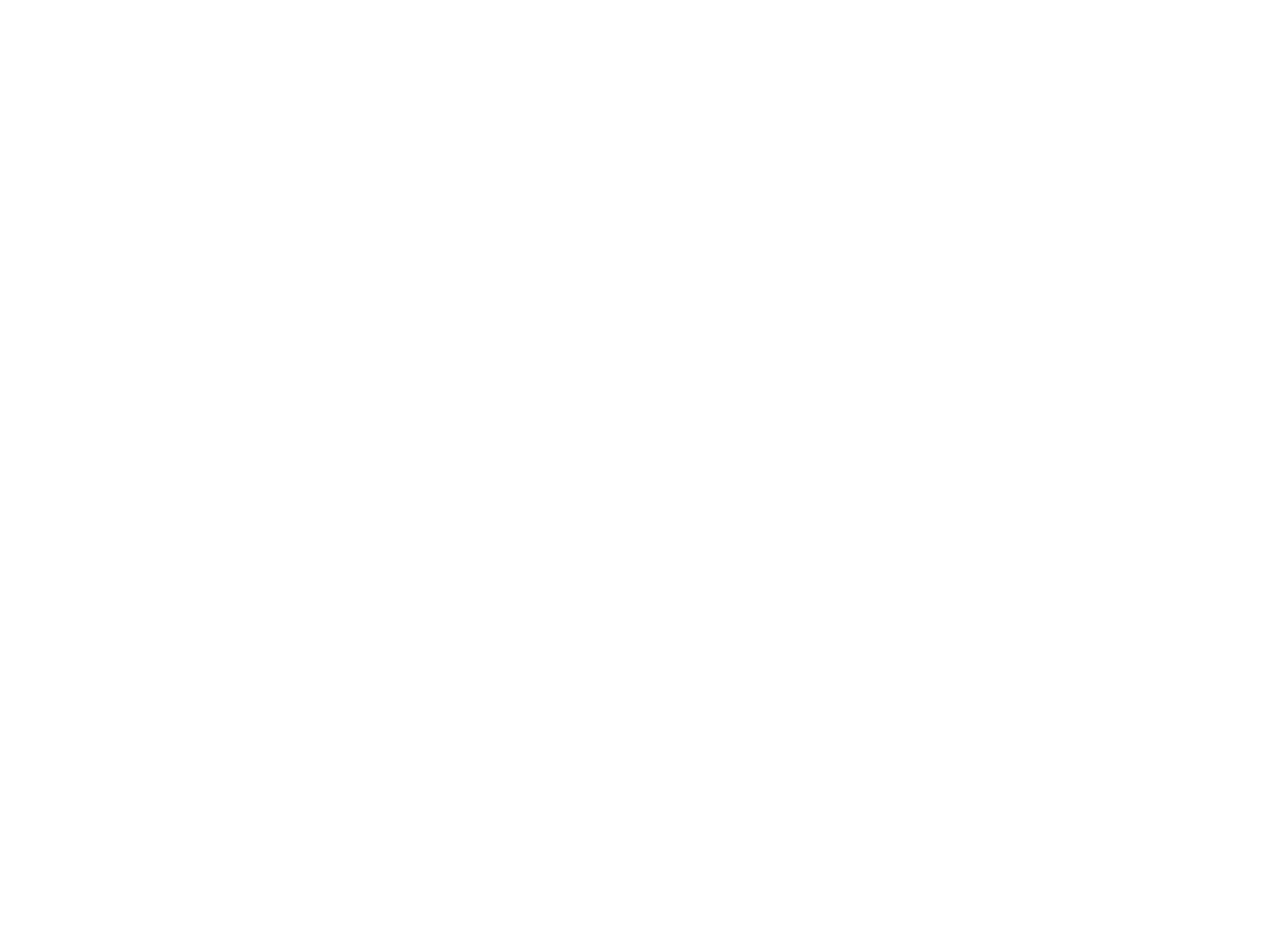
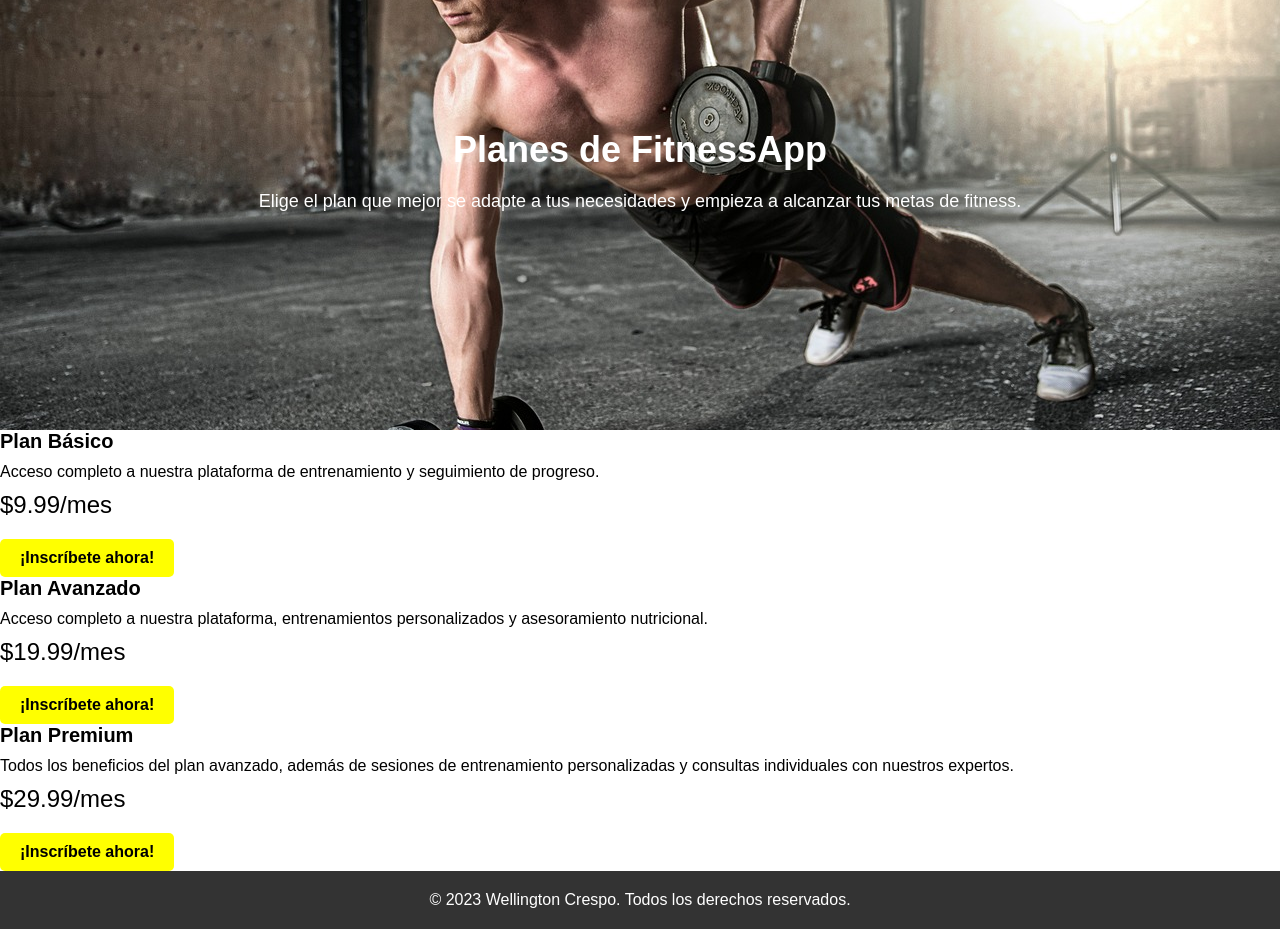
Before and after one commit to crescowboy/appwebfitness, a React (Create React App) app: page /planes in a window 1280 px wide. Before the commit this address had no page. Shown: the part 120-1049 px from the top of the page. Before the commit the page ends 800 px from the top, so only its background shows below. Built offline with nearby package versions, Linux system fonts and the light colour scheme.

Commit message:
agregando conente Planes

```diff
--- a/src/App.js
+++ b/src/App.js
@@ -2,6 +2,7 @@
 import './App.css';
 import React from 'react';
 import Home from './paginas/Home';
+import Planes from './paginas/Planes';
 
 
 function App() {
@@ -13,6 +14,7 @@
    <>
       <Routes>
         <Route path='/' element={<Home></Home>}></Route>
+        <Route path='/planes' element={<Planes></Planes>}></Route>
       </Routes>
    </>
   );
--- a/src/paginas/Home.jsx
+++ b/src/paginas/Home.jsx
@@ -32,7 +32,7 @@
             <p className="hero-description">
               El sistema de fitness que te ayudará a alcanzar tus metas de manera eficiente.
             </p>
-            <a href="#features" className="cta-button">
+            <a href="/planes" className="cta-button">
               Descubre más
             </a>
           </div>
--- /dev/null
+++ b/src/paginas/Planes.jsx
@@ -0,0 +1,58 @@
+import React from 'react';
+import Nav from '../Nav';
+
+const Planes = () => {
+  return (
+    <div className="landing-page">
+      <header>
+        <Nav />
+      </header>
+      <section className="hero" id="planes">
+        <div className="hero-content">
+          <h1 className="hero-title">Planes de FitnessApp</h1>
+          <p className="hero-description">
+            Elige el plan que mejor se adapte a tus necesidades y empieza a alcanzar tus metas de fitness.
+          </p>
+        </div>
+      </section>
+      <section className="planes-section">
+        <div className="plan">
+          <h2 className="plan-title">Plan Básico</h2>
+          <p className="plan-description">
+            Acceso completo a nuestra plataforma de entrenamiento y seguimiento de progreso.
+          </p>
+          <p className="plan-price">$9.99/mes</p>
+          <a href="/registro" className="cta-button">
+            ¡Inscríbete ahora!
+          </a>
+        </div>
+        <div className="plan">
+          <h2 className="plan-title">Plan Avanzado</h2>
+          <p className="plan-description">
+            Acceso completo a nuestra plataforma, entrenamientos personalizados y asesoramiento nutricional.
+          </p>
+          <p className="plan-price">$19.99/mes</p>
+          <a href="/registro" className="cta-button">
+            ¡Inscríbete ahora!
+          </a>
+        </div>
+        <div className="plan">
+          <h2 className="plan-title">Plan Premium</h2>
+          <p className="plan-description">
+            Todos los beneficios del plan avanzado, además de sesiones de entrenamiento personalizadas y consultas
+            individuales con nuestros expertos.
+          </p>
+          <p className="plan-price">$29.99/mes</p>
+          <a href="/registro" className="cta-button">
+            ¡Inscríbete ahora!
+          </a>
+        </div>
+      </section>
+      <footer className="footer">
+        <p>© 2023 Wellington Crespo. Todos los derechos reservados.</p>
+      </footer>
+    </div>
+  );
+};
+
+export default Planes;
```
